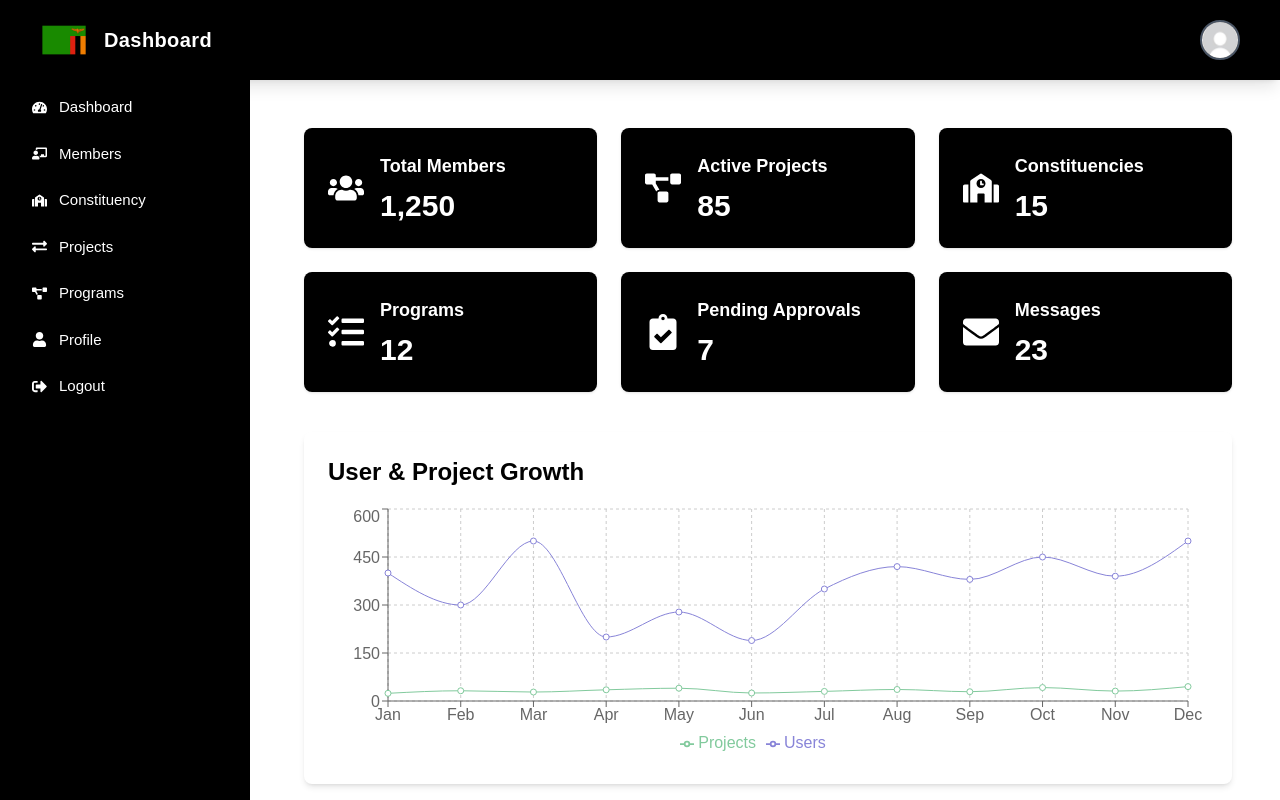
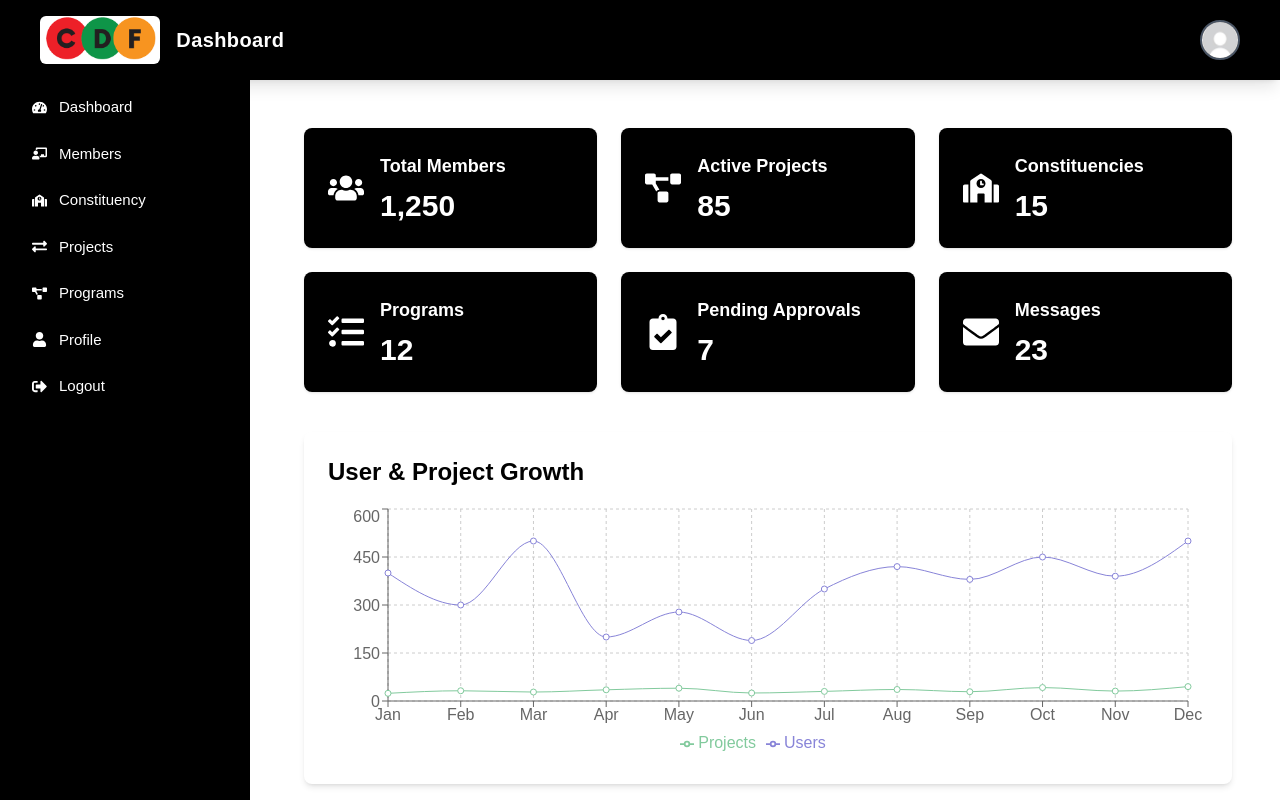
Before and after one commit to simwawatim/fund-cdf-tracker-frontend-nextjs, a Next.js app: page /home in a window 1280 px wide. Built offline with nearby package versions, Linux system fonts and the light colour scheme.

Commit message:
added new logo

```diff
--- a/src/components/header/Header.tsx
+++ b/src/components/header/Header.tsx
@@ -11,7 +11,7 @@ const HeaderComp = () => {
                     <Link href="/home" className="flex items-center space-x-2">
                     <img
                         className="h-12 w-auto object-contain rounded-md shadow-sm"
-                        src="/zambia-flag.png"
+                        src="/cdf-logo-2.png"
                         alt="Company Logo"
                     />
                     <span className="ml-2 text-xl font-semibold text-white">Dashboard</span>
```
Also changed, not shown: public/absa-logo.jpeg (added).
